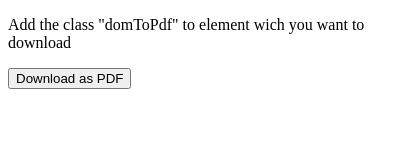
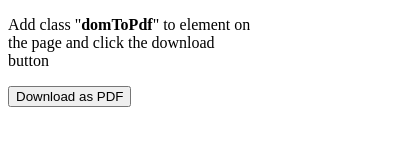
Before and after one commit to kostyngricuk/chrome-extension-dom-to-pdf, a browser extension: page src/popup/index.html in a window 400 px wide. Drawn offline with Linux system fonts and the light colour scheme.

Commit message:
feature: add styles

```diff
--- a/src/popup/index.html
+++ b/src/popup/index.html
@@ -4,10 +4,13 @@
   <meta charset="UTF-8">
   <meta name="viewport" content="width=device-width, initial-scale=1.0">
   <title>DOM to PDF</title>
+  <link rel="stylesheet" href="style.css">
 </head>
 <body>
-  <p>Add the class "domToPdf" to element wich you want to download</p>
-  <button id="downloadAsPDF">Download as PDF</button>
-  <script src="script.js"></script>
+  <div class="popup">
+    <p>Add class "<strong>domToPdf</strong>" to element on the page and click the download button</p>
+    <button id="downloadAsPDF">Download as PDF</button>
+    <script src="script.js"></script>
+  </div>
 </body>
 </html>
--- /dev/null
+++ b/src/popup/style.css
@@ -0,0 +1,3 @@
+.popup {
+  width: 250px;
+}
```
